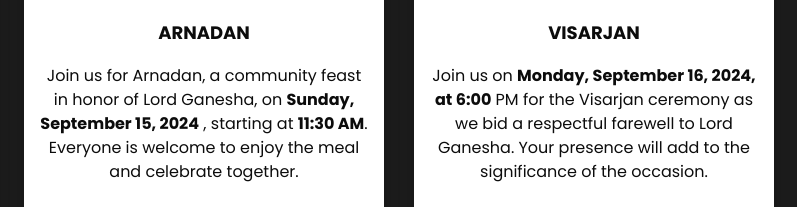
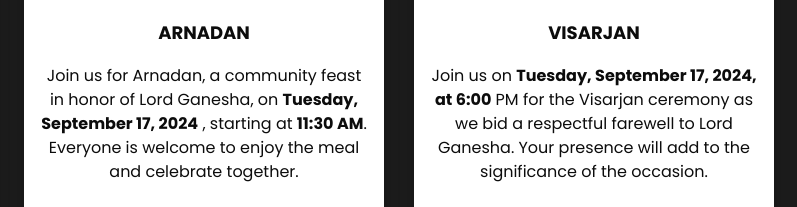
Before and after one commit to Prasanta651/ganpati-invitation, a plain HTML site: page index.html in a window 1280 px wide. Shown: the part 2059-2266 px from the top of the page, 436-1233 px from the left. Drawn offline with Linux system fonts and the light colour scheme; files whose address does not match are found by name.

Commit message:
updated photo and date also

```diff
--- a/index.html
+++ b/index.html
@@ -286,7 +286,7 @@
                 Arnadan
               </h6>
               <p>
-                Join us for Arnadan, a community feast in honor of Lord Ganesha, on <b>Sunday, September 15, 2024</b> , starting at <b>11:30 AM</b>.
+                Join us for Arnadan, a community feast in honor of Lord Ganesha, on <b>Tuesday, September 17, 2024</b> , starting at <b>11:30 AM</b>.
                 Everyone is welcome to enjoy the meal and celebrate together.
               </p>
               <a href="">
@@ -305,7 +305,7 @@
                 Visarjan
               </h6>
               <p>
-                Join us on <b>Monday, September 16, 2024, at 6:00</b> PM for the Visarjan ceremony as we bid a respectful farewell to Lord Ganesha.
+                Join us on <b>Tuesday, September 17, 2024, at 6:00</b> PM for the Visarjan ceremony as we bid a respectful farewell to Lord Ganesha.
                 Your presence will add to the significance of the occasion.
               </p>
               <a href="">
@@ -448,7 +448,7 @@
             </div>
           </div>
         </div>
-        <!-- <div class="col-md-4 col-sm-6 mx-auto ">
+        <div class="col-md-4 col-sm-6 mx-auto ">
           <div class="box">
             <div class="img-box">
               <img src="images/ganesh-2022.jpeg" alt="">
@@ -462,7 +462,7 @@
               </h6>
             </div>
           </div>
-        </div> -->
+        </div>
       </div>
       <div class="btn-box">
         <a href="">
```
Also changed, not shown: images/ganesh-2022.jpeg.
